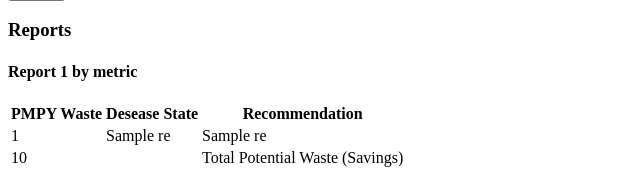
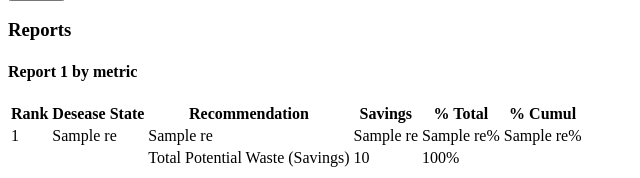
Before and after one commit to rpetrenko/python-dash, a Flask app: template flask_demo/templates/page.html in a window 1280 px wide. Shown: the part 666-844 px from the top of the page, without its empty margins (0-640 px from the left). Run offline with Flask 2, Linux system fonts and the light colour scheme; the template is opened without the code that fills it: most values are stand-ins (such as "Sample title", 1, 10 or a date in 2020); some libraries are stand-ins or nearby versions.

Commit message:
updated report1

```diff
--- a/jquery_demo/main.py
+++ b/jquery_demo/main.py
@@ -1,3 +1,4 @@
+import locale
 from flask import Flask, render_template, redirect
 from flask_wtf.csrf import CSRFProtect
 from flask import request
@@ -9,6 +10,10 @@ csrf = CSRFProtect(app)
 
 data = json.load(open("static/data.json"))
 wastes_data = json.load(open("static/wastes.json"))
+
+
+def price_to_int(v):
+    return int(v[1:].replace(',', ''))
 
 
 @app.route('/', methods=['GET'])
@@ -31,14 +36,28 @@ def submit():
                         rec_ids.append(row_id)
             res = []
             if rec_ids:
-                s = 0.0
+                s = 0
+                d = {}
                 for rec_id in rec_ids:
                     idx = rec_id - 1
-                    waste = wastes_data[idx]
-                    s += float(waste)
-                    r = [waste] + data['data'][idx][1:]
+                    rank = int(wastes_data[idx][0])
+                    savings = wastes_data[idx][1]
+                    # s += float(rank)
+                    d[rank] = data['data'][idx][1:] + [savings]
+                for k in sorted(d.keys()):
+                    v = d[k][:-1] + [price_to_int(d[k][-1])]
+                    r = [k] + v
+                    s += v[-1]
                     res.append(r)
-                result = {"res": res, "total": "{0:.2f}".format(s)}
+                res2 = []
+                percent_cum = 0
+                for r in res:
+                    percent = r[-1]/s * 100
+                    percent_cum += percent
+                    res2.append(r + ["{0:.1f}".format(percent), "{0:.1f}".format(percent_cum)])
+                locale.setlocale(locale.LC_ALL, '')
+                s = locale.currency(s, grouping=True)
+                result = {"res": res2, "total": "{0}".format(s[:-3])}
     return render_template('page.html', result=result)
 
 if __name__ == '__main__':
--- a/jquery_demo/static/wastes.json
+++ b/jquery_demo/static/wastes.json
@@ -1,18 +1,18 @@
 [
-  "11.9",
-  "10.79",
-  "10.76",
-  "5.84",
-  "4.05",
-  "3.6",
-  "3.06",
-  "3.0",
-  "2.08",
-  "1.75",
-  "0.98",
-  "0.63",
-  "0.48",
-  "0.18",
-  "0.11",
-  "0.05"
+  ["11", "$98,000"],
+  ["13", "$47,625"],
+  ["14", "$17,710"],
+  ["12", "$62,500"],
+  ["10", "$174,600"],
+  ["15", "$10,780"],
+  ["4", "$583,800"],
+  ["1", "$1,190,400"],
+  ["6", "$360,000"],
+  ["5", "$405,000"],
+  ["16", "$4,500"],
+  ["2", "$1,079,365"],
+  ["8", "$300,000"],
+  ["3", "$1,076,100"],
+  ["9", "$208,125"],
+  ["7", "$306,250"]
 ]
--- a/jquery_demo/templates/page.html
+++ b/jquery_demo/templates/page.html
@@ -44,23 +44,31 @@
     <h4> Report 1 by metric </h4>
     <table>
         <tr>
-            <th>PMPY Waste</th>
+            <th>Rank</th>
             <th>Desease State</th>
             <th>Recommendation</th>
+            <th>Savings</th>
+            <th>% Total</th>
+            <th>% Cumul</th>
         </tr>
         {% for r in result["res"] %}
         <tr>
             <td> {{ r[0]}}</td>
             <td> {{ r[1] }}</td>
             <td> {{ r[2] }}</td>
+            <td> {{ r[3] }}</td>
+            <td> {{ r[4] }}%</td>
+            <td> {{ r[5] }}%</td>
         </tr>
         {% endfor %}
         <tr>
-            <td> {{ result["total"]}}</td>
+            <td></td>
             <td></td>
             <td>
                 Total Potential Waste (Savings)
             </td>
+            <td> {{ result["total"]}}</td>
+            <td> 100% </td>
         </tr>
     </table>
 
```
